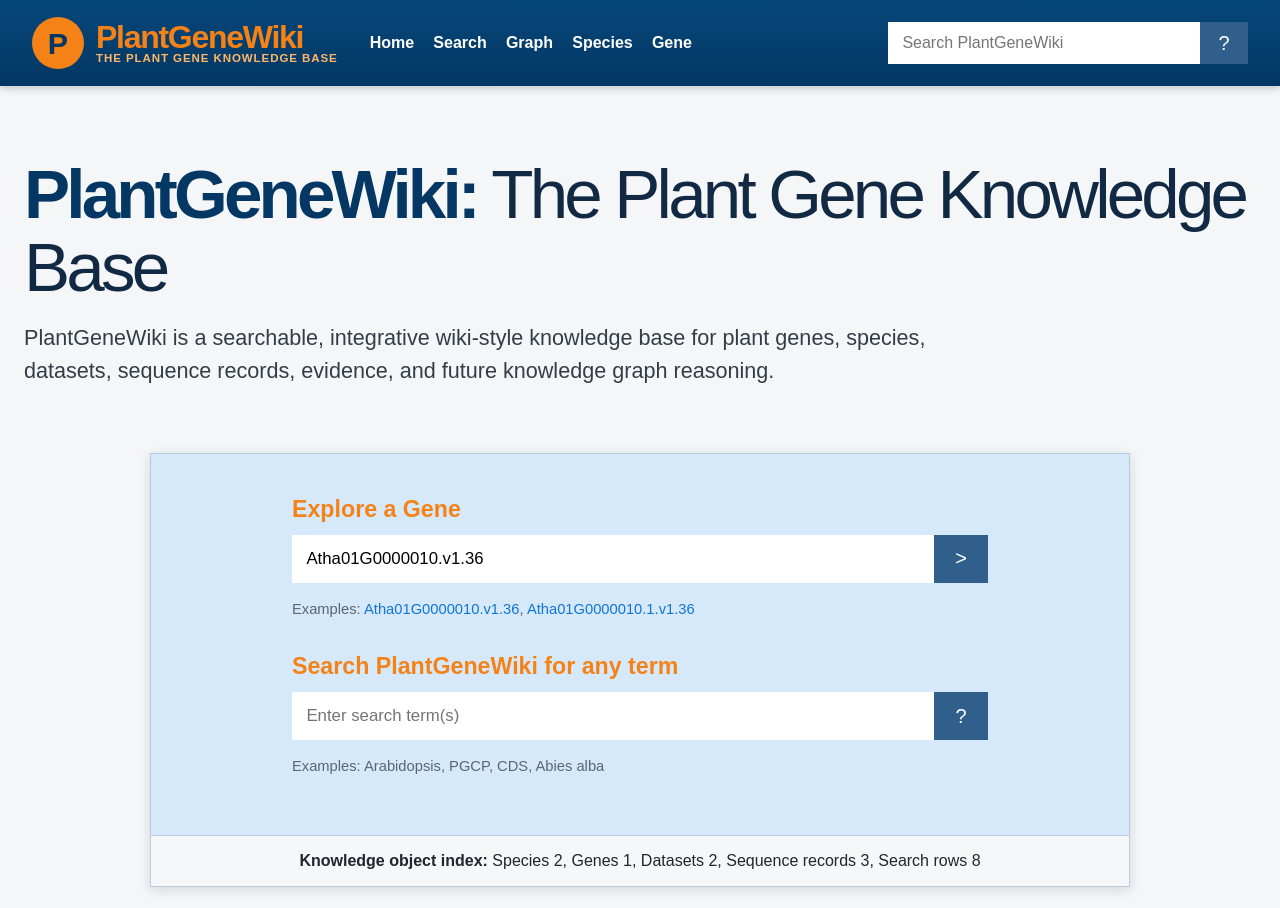
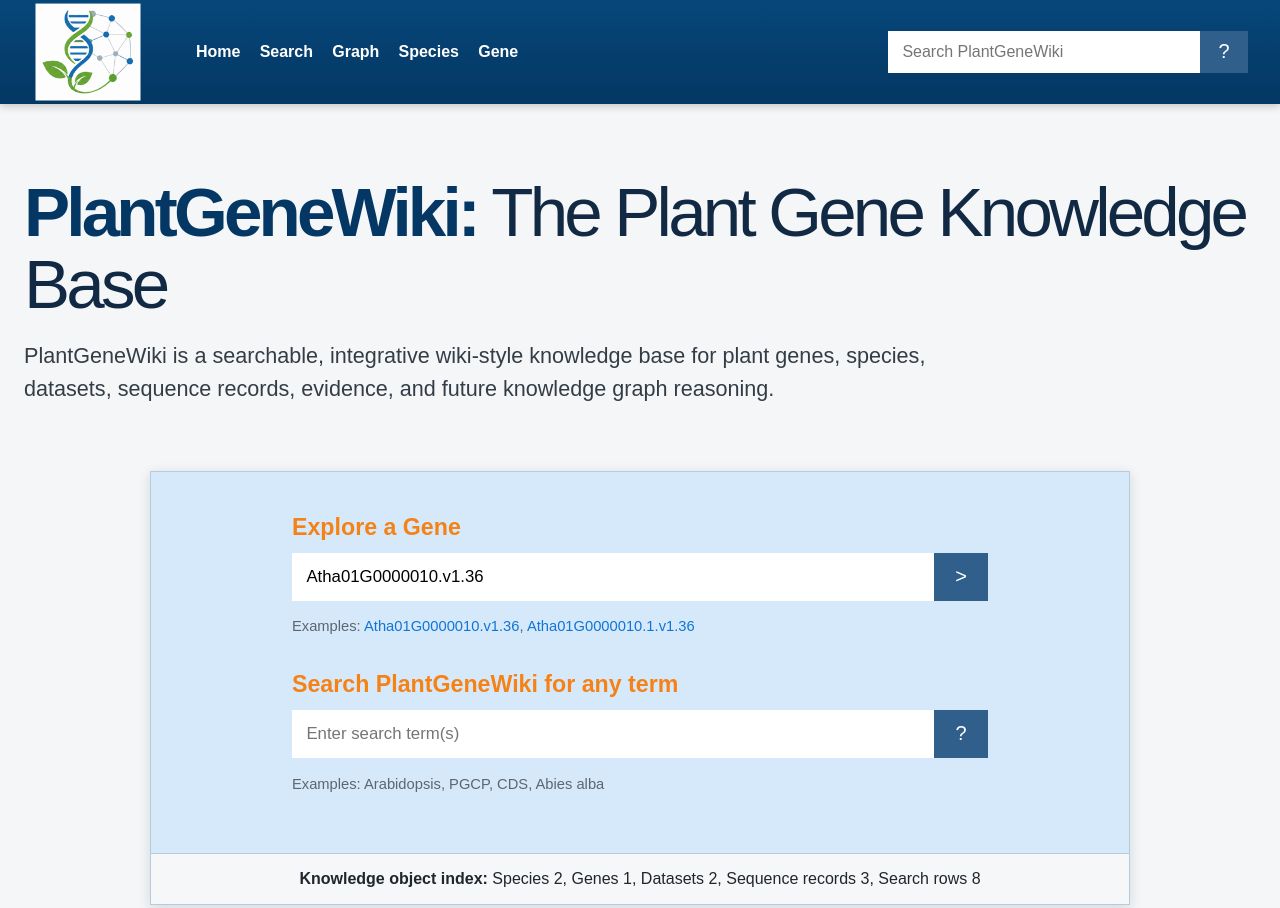
Before and after one commit to nebuscar/PlantGeneWiki, an Astro site in the folder apps/web/: page / in a window 1280 px wide. Shown: the top 908 px of the page. Built offline with nearby package versions, Linux system fonts and the light colour scheme; Astro itself is replaced by a stand-in of ours.

Commit message:
Use PlantGeneWiki logo mark

```diff
--- a/apps/web/src/layouts/BaseLayout.astro
+++ b/apps/web/src/layouts/BaseLayout.astro
@@ -14,11 +14,7 @@
   <body>
     <header class="site-header">
       <a class="brand" href="/" aria-label="PlantGeneWiki home">
-        <span class="brand-mark">P</span>
-        <span class="brand-text">
-          <span class="brand-name">PlantGeneWiki</span>
-          <span class="brand-tagline">The plant gene knowledge base</span>
-        </span>
+        <img class="brand-logo" src="/assets/plantgenewiki-logo-mark.png" alt="PlantGeneWiki" />
       </a>
       <nav aria-label="Main navigation">
         <a href="/">Home</a>
--- a/apps/web/src/styles/global.css
+++ b/apps/web/src/styles/global.css
@@ -59,9 +59,8 @@
 .brand {
   display: inline-flex;
   align-items: center;
-  gap: 0.75rem;
   color: #ffffff;
-  min-width: 280px;
+  min-width: 132px;
   text-decoration: none;
 }
 
@@ -70,37 +69,10 @@
   text-decoration: none;
 }
 
-.brand-mark {
-  display: grid;
-  place-items: center;
-  width: 52px;
-  height: 52px;
-  border-radius: 50%;
-  background: var(--orange);
-  color: var(--navy-dark);
-  font-size: 1.9rem;
-  font-weight: 900;
-  line-height: 1;
-}
-
-.brand-text {
-  display: grid;
-  line-height: 1;
-}
-
-.brand-name {
-  color: var(--orange);
-  font-size: 2rem;
-  font-weight: 800;
-  letter-spacing: -0.04em;
-}
-
-.brand-tagline {
-  color: #ffb76a;
-  font-size: 0.72rem;
-  font-weight: 700;
-  letter-spacing: 0.08em;
-  text-transform: uppercase;
+.brand-logo {
+  display: block;
+  width: 112px;
+  height: auto;
 }
 
 nav {
```
Also changed, not shown: apps/web/public/assets/plantgenewiki-logo-mark.png (added).
